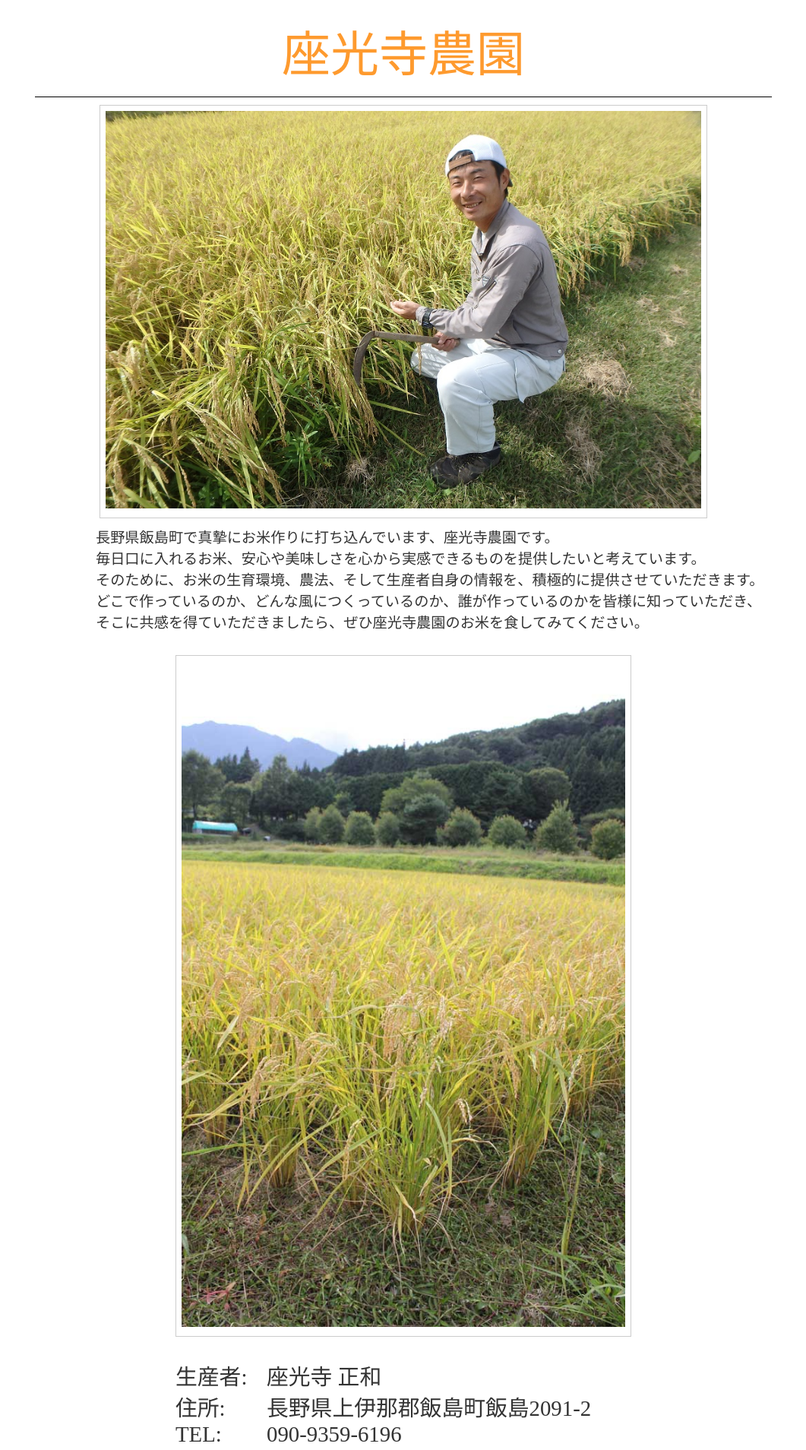
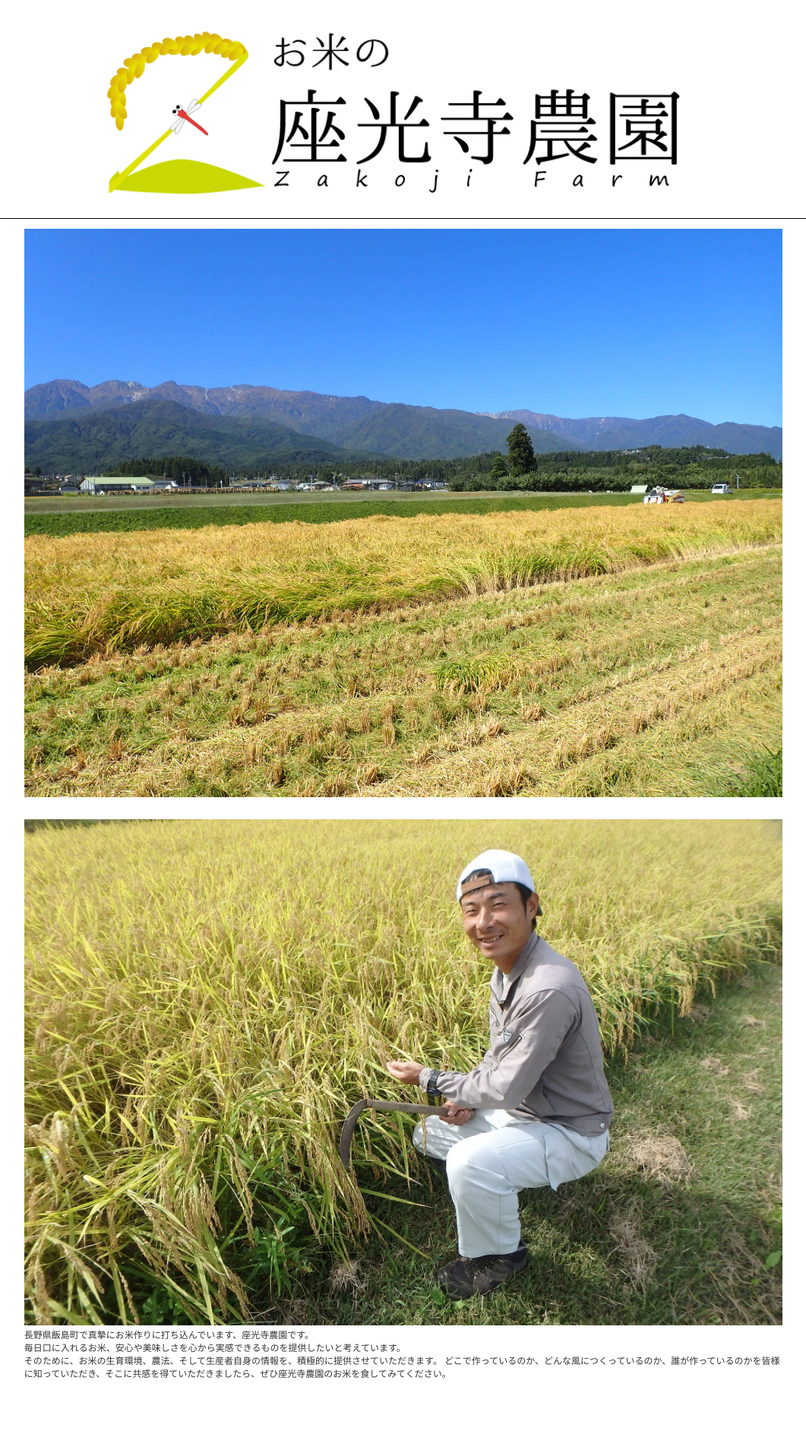
Before and after one commit to sonatine726/zakojifarm_homepage, a PHP site: page / in a window 1280 px wide. Shown: the top 1908 px of the page at 76% size, without its empty margins (109-1170 px from the left). Run offline with PHP 8.4, Linux system fonts and the light colour scheme.

Commit message:
- Refactor for mobile first. - Add favicons.

```diff
--- a/css/style.css
+++ b/css/style.css
@@ -2,9 +2,139 @@
 
 /* This css is based on FLOCSS. */
 
-/* Foundation*/
+/* ==========================================================================
+   Foundation
+   ========================================================================== */
 
-/* Layout */
+/* Reset
+   ----------------------------------------------------------------- */
+/**
+* YUI 3.5.0 - reset.css (http://developer.yahoo.com/yui/3/cssreset/)
+* http://cssreset.com
+* Copyright 2012 Yahoo! Inc. All rights reserved.
+* http://yuilibrary.com/license/
+*/
+/*
+TODO will need to remove settings on HTML since we can't namespace it.
+TODO with the prefix, should I group by selector or property for weight savings?
+*/
+html{
+color:#000;
+background:#FFF;
+}
+/*
+TODO remove settings on BODY since we can't namespace it.
+*/
+/*
+TODO test putting a class on HEAD.
+- Fails on FF.
+*/
+body,
+div,
+dl,
+dt,
+dd,
+ul,
+ol,
+li,
+h1,
+h2,
+h3,
+h4,
+h5,
+h6,
+pre,
+code,
+form,
+fieldset,
+legend,
+input,
+textarea,
+p,
+blockquote,
+th,
+td {
+margin:0;
+padding:0;
+}
+table {
+border-collapse:collapse;
+border-spacing:0;
+}
+fieldset,
+img {
+border:0;
+}
+/*
+TODO think about hanlding inheritence differently, maybe letting IE6 fail a bit...
+*/
+address,
+caption,
+cite,
+code,
+dfn,
+em,
+strong,
+th,
+var {
+font-style:normal;
+font-weight:normal;
+}
+ol,
+ul {
+list-style:none;
+}
+caption,
+th {
+text-align:left;
+}
+h1,
+h2,
+h3,
+h4,
+h5,
+h6 {
+font-size:100%;
+font-weight:normal;
+}
+q:before,
+q:after {
+content:'';
+}
+abbr,
+acronym {
+border:0;
+font-variant:normal;
+}
+/* to preserve line-height and selector appearance */
+sup {
+vertical-align:text-top;
+}
+sub {
+vertical-align:text-bottom;
+}
+input,
+textarea,
+select {
+font-family:inherit;
+font-size:inherit;
+font-weight:inherit;
+}
+/*to enable resizing for IE*/
+input,
+textarea,
+select {
+*font-size:100%;
+}
+/*because legend doesn't inherit in IE */
+legend {
+color:#000;
+}
+/* YUI CSS Detection Stamp */
+#yui3-css-stamp.cssreset { display: none; }
+
+/* Base
+   ----------------------------------------------------------------- */
 html{
   font-size: 62.5%;
 }
@@ -14,7 +144,6 @@ body{
   color: #333;
   font-size: 1.2rem;
   font-family: '游ゴシック体', 'Yu Gothic', YuGothic, 'ヒラギノ角ゴシック Pro', 'Hiragino Kaku Gothic Pro', メイリオ, Meiryo, Osaka, 'ＭＳ Ｐゴシック', 'MS PGothic', sans-serif;
-  width: 970px;
   /*background-image: linear-gradient(-90deg, #F4F7E3, #C7FFC8);*/
   text-align: center;
 }
@@ -26,97 +155,105 @@ a:link, a:visited, a:hover, a:active{
   text-decoration: none;
 }
 
-.header{
+
+/* ==========================================================================
+   Layout
+   ========================================================================== */
+
+#header{
   width: 100%;
   border-bottom: 1px solid black;
   padding-bottom: 15px;
 }
-.logo{
-  width: 400px;
-  margin: 0px auto;
-  font-family: 'HGP教科書体';
-  font-size: 4rem;
-  text-shadow:
-    white 1px 1px 0px,
-    white -1px 1px 0px,
-    white -1px -1px 0px,
-    white 1px -1px 0px,
-    white 1px 0px 0px,
-    white 0px 1px 0px,
-    white -1px 0px 0px,
-    white 0px -1px 0px;
+#footer{
+  width: 80%;
+  margin: 0 auto;
 }
-.logo a{
-  display: inline-block;
-  margin: 20px auto 0;
-  color: #FE9A2E;
-}
-
-.footer{
-  text-align: center;
-}
-.copyright{
-  margin-top: 10rem;
+#copyright{
   font-size: 0.8rem;
 }
 
 
 
-/* Object */
-/** Component */
+/* ==========================================================================
+   Object
+   ========================================================================== */
+
+/* Component
+   ----------------------------------------------------------------- */
+.logo{
+  width: 80%;
+  margin: 1% auto 0%;
+}
+
+
+/* Project
+   ----------------------------------------------------------------- */
 
 /** Project */
-.p-introduction-img-box-landscape{
-  width: 800px;
-  margin: 10px auto;
-  padding:7px;
-  border:1px solid #ccc;
-  background:#fff;
+.p-main-art{
+  width: 80%;
+  margin: 0 auto;
+  min-width: 320px;
+  padding: 1% 1%;
 }
-.p-introduction-img-box-portrait{
-  width: 600px;
-  margin: 10px auto;
-  padding:7px;
-  border:1px solid #ccc;
-  background:#fff;
+.p-main-art-img > img{
+  width: 100%;
+  height:auto;
 }
-.p-introduction-img-box-landscape > img,
-.p-introduction-img-box-portrait > img{
-  width: 100%;
-}
-.p-aspiration{
-  height: 10rem;
-}
-.p-aspiration-content{
-  position: relative;
-}
-.p-aspiration-txtbox{
-  position: absolute;
-  left: 5rem;
+.p-main-art-txt{
   text-align: left;
 }
-.p-aspiration-txtbox::after{
-  display:block;
+.p-farmer-expl{
+    margin:1% 0;
+    position: relative;
+    padding: 1% 2%;
+    border-top: solid 1px black;
+    border-bottom: solid 1px black;
+    overflow: hidden;
 }
-.p-farmer-expl{
-  font-family: 'HGS教科書体';
+.p-farmer-expl:before, .p-farmer-expl:after{
+    content: '';
+    position: absolute;
+    top: -4%;
+    width: 1px;
+    height: 108%;
+    background-color: black;
+}
+.p-farmer-expl:before {left: 1%;}
+.p-farmer-expl:after {right: 1%;}
+.p-farmer-expl-img{
+  width: 25%;
+  float:left;
+  margin-top: 3%;
+}
+.p-farmer-expl-img > img{
+  width: 100%;
+  height:auto;
+}
+.p-farmer-expl-box{
+  width: 75%;
   font-size: 0;
-  width: 600px;
-  margin: 30px auto;
+  float:left;
+}
+.p-farmer-expl-txt{
+  margin: 4% auto;
   text-align: left;
 }
 .p-farmer-exple-title{
+  font-size: 1.2rem;
   width: 20%;
-  font-size: 1.8rem;
   display: inline-block;
 }
 .p-farmer-exple-value{
+  font-size: 1.2rem;
   width: 80%;
-  font-size: 1.8rem;
   display: inline-block;
 }
 
-/** Utility */
+
+/* Utility
+   ----------------------------------------------------------------- */
 /*** clearfix*/
 .clearfix:after {
     content:" ";
--- a/index.html
+++ b/index.html
@@ -2,41 +2,53 @@
 <html lang="ja">
 <head>
   <meta charset="utf-8">
-  <link rel="stylesheet" type="text/css" href="css/reset.css">
+  <meta name="viewport" content="width=device-width,initial-scale=1.0,minimum-scale=1.0">
   <link rel="stylesheet" type="text/css" href="css/style.css">
   <title>座光寺農園</title>
+ 	<link rel="icon" type="image/x-icon" href="images/favicon.ico">
+ 	<link rel="icon" type="image/png" href="images/favicon-16x16.png" sizes="16x16">
+	<link rel="icon" type="image/png" href="images/favicon-32x32.png" sizes="32x32">
+	<link rel="icon" type="image/png" href="images/favicon-96x96.png" sizes="96x96">
+	<link rel="apple-touch-icon" href="images/apple-touch-icon.png" />
 </head>
 <body>
-  <header class="header">
-    <h1 class="logo">
-      <a href="/">座光寺農園</a>
-    </h1>
+  <header id="header">
+    <div class="logo">
+      <a href="/"><img src="images/ZakoniNoen_Icon.png" alt="座光寺農園" title="ロゴ" class="logo"></a>
+    </div>
   </header>
-  <main>
-    <article class="p-farmer1">
-      <div class="p-introduction-img-box-landscape u-fade-in">
+  <main  id="main">
+  	<article class="p-main-art">
+      <section class="p-main-art-img u-fade-in">
+        <img src="images/cuttingYellowPaddyField_sky.JPG">
+      </section>
+    </article>
+    <article class="p-main-art">
+      <section class="p-main-art-img u-fade-in">
         <img src="images/farmer1.JPG">
-      </div>
-    </article>
-    <article class="p-aspiration">
-      <div class="p-aspiration-content">
-      	<section class="p-aspiration-txtbox">
-      	 <p class="p-aspiration-txt">
+      </section>
+			<section class="p-main-art-txt">
+			 <p>
 		  	長野県飯島町で真摯にお米作りに打ち込んでいます、座光寺農園です。<br/>
 		  	毎日口に入れるお米、安心や美味しさを心から実感できるものを提供したいと考えています。<br/>
 		  	そのために、お米の生育環境、農法、そして生産者自身の情報を、積極的に提供させていただきます。
 		  	どこで作っているのか、どんな風につくっているのか、誰が作っているのかを皆様に知っていただき、そこに共感を得ていただきましたら、ぜひ座光寺農園のお米を食してみてください。
 		   </p>
 			</section>
-      </div>
     </article>
-  	<article class="p-rice_field1">
-      <div class="p-introduction-img-box-portrait u-fade-in">
+  	<article class="p-main-art">
+      <div class="p-main-art-img u-fade-in">
         <img src="images/rice_field1.JPG">
       </div>
     </article>
+  </main>
+  <footer id="footer">
     <article class="p-farmer-expl">
-      <ul class="p-farmer-exple-title">
+    	<section class="p-farmer-expl-img">
+    		<img src="images/ZakoniNoen_Icon_compact.png">
+    	</section>
+    	<section class="p-farmer-expl-box">
+	      <ul class="p-farmer-expl-txt p-farmer-exple-title">
 	        <li>
 	          生産者:
 	        </li>
@@ -50,7 +62,7 @@
 	          Mail:
 	        </li>
 	      </ul>
-      <ul  class="p-farmer-exple-value">
+	      <ul class="p-farmer-expl-txt p-farmer-exple-value">
 	        <li>
 	          座光寺 正和
 	        </li>
@@ -64,10 +76,9 @@
 	          zkjmskz@yahoo.co.jp
 	        </li>
 	      </ul>
+	     </section>
     </article>
-  </main>
-  <footer class="footer">
-  	<p class="copyright">© 2017 座光寺農園</p>
+  	<p id="copyright">© 2017 座光寺農園</p>
   </footer>
   <script src="js/jquery-3.2.1.min.js"></script>
   <script src="js/script.js"></script>
```
Also changed, not shown: images/ZakoniNoen_Icon.png (added), images/ZakoniNoen_Icon_compact.png (added), images/apple-touch-icon.png (added), images/cuttingYellowPaddyField_sky.JPG (added), images/favicon-16x16.png (added), images/favicon-32x32.png (added), images/favicon-96x96.png (added), images/favicon.ico (added), images/inaho_photo_67_bw_2.png (added). Lines whose indentation alone changed are shown as unchanged.
